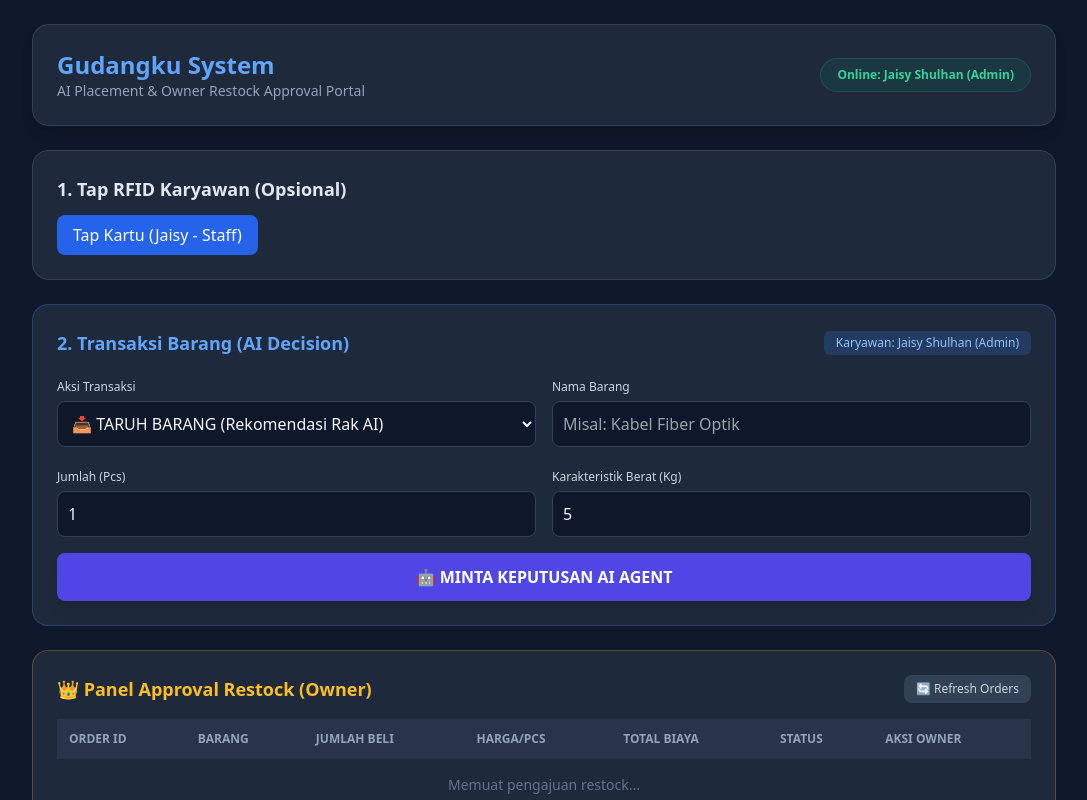
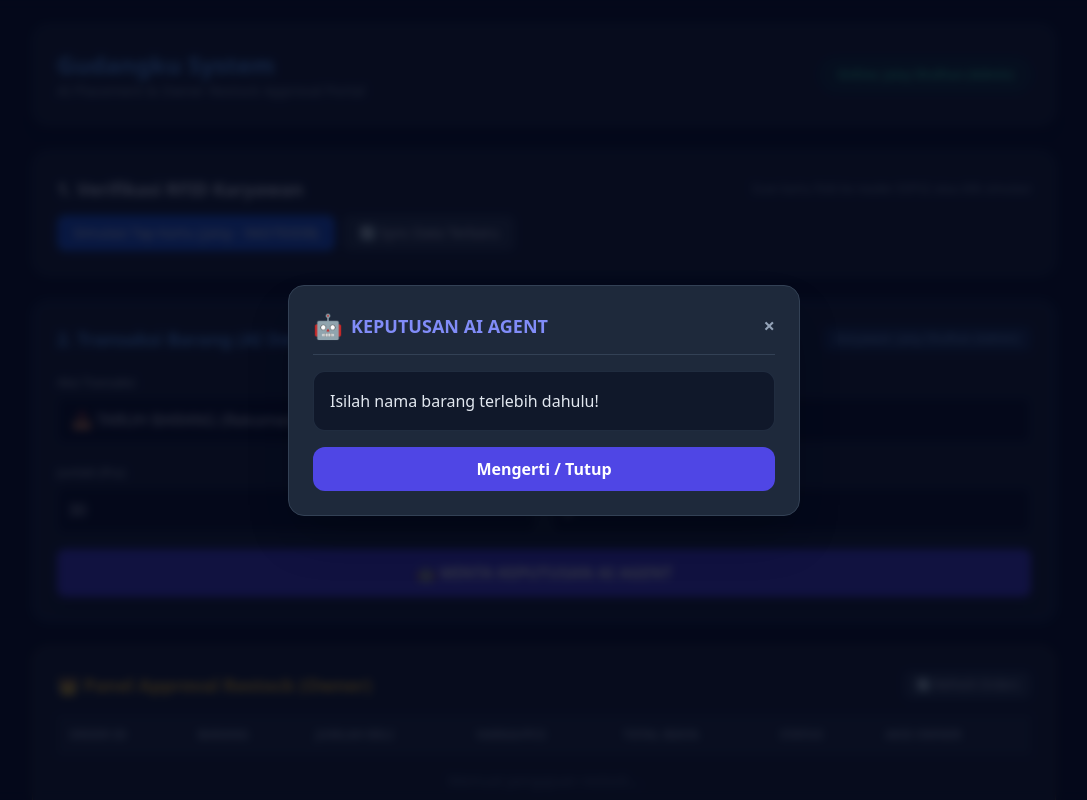
Before and after one commit to shulhanjaisy/Gudangku, a plain HTML site: page index.html in a window 1280 px wide. Both pictures are taken after a click on the button "🤖 MINTA KEPUTUSAN AI AGENT". Shown: the top 800 px of the page, without its empty margins (96-1183 px from the left). Drawn offline with nearby package versions, Linux system fonts and the light colour scheme.

Commit message:
Update index.html

```diff
--- a/index.html
+++ b/index.html
@@ -21,15 +21,23 @@
       </div>
     </div>
 
-    <!-- STEP 1: VERIFIKASI RFID STAFF (OPSIONAL / SIMULASI) -->
+    <!-- STEP 1: VERIFIKASI RFID STAFF (SIMULASI / FISIK) -->
     <div class="bg-slate-800 p-6 rounded-2xl border border-slate-700 space-y-3">
-      <h2 class="text-lg font-semibold text-slate-200">1. Tap RFID Karyawan (Opsional)</h2>
-      <button onclick="simulasiTap('9AD7E0DB')" class="px-4 py-2 bg-blue-600 hover:bg-blue-500 text-white rounded-lg font-medium transition active:scale-95">
-        Tap Kartu (Jaisy - Staff)
-      </button>
+      <div class="flex justify-between items-center">
+        <h2 class="text-lg font-semibold text-slate-200">1. Verifikasi RFID Karyawan</h2>
+        <span class="text-xs text-slate-400">Scan kartu fisik ke reader ESP32 atau klik simulasi</span>
+      </div>
+      <div class="flex gap-2">
+        <button onclick="simulasiTap('9AD7E0DB')" class="px-4 py-2 bg-blue-600 hover:bg-blue-500 text-white rounded-lg font-medium transition active:scale-95 text-sm">
+          Simulasi Tap Kartu (Jaisy - 9AD7E0DB)
+        </button>
+        <button onclick="loadAuditLogs(); loadRestockOrders();" class="px-4 py-2 bg-slate-700 hover:bg-slate-600 text-slate-200 rounded-lg font-medium transition text-sm">
+          🔄 Sync Data Terbaru
+        </button>
+      </div>
     </div>
 
-    <!-- STEP 2: TRANSAKSI AI BARANG (LANGSUNG MUNCUL TANPA TERSEMBUNYI) -->
+    <!-- STEP 2: TRANSAKSI AI BARANG -->
     <div id="section-action" class="bg-slate-800 p-6 rounded-2xl border border-blue-500/30 space-y-4">
       <div class="flex justify-between items-center">
         <h2 class="text-lg font-semibold text-blue-400">2. Transaksi Barang (AI Decision)</h2>
@@ -46,11 +54,11 @@
         </div>
         <div>
           <label class="text-xs text-slate-300 font-medium">Nama Barang</label>
-          <input type="text" id="input-barang" placeholder="Misal: Kabel Fiber Optik" class="w-full mt-1 p-2.5 rounded-lg bg-slate-900 text-slate-100 border border-slate-700">
+          <input type="text" id="input-barang" placeholder="Misal: Semen Bekasi" class="w-full mt-1 p-2.5 rounded-lg bg-slate-900 text-slate-100 border border-slate-700">
         </div>
         <div>
           <label class="text-xs text-slate-300 font-medium">Jumlah (Pcs)</label>
-          <input type="number" id="input-jumlah" value="1" min="1" class="w-full mt-1 p-2.5 rounded-lg bg-slate-900 text-slate-100 border border-slate-700">
+          <input type="number" id="input-jumlah" value="30" min="1" class="w-full mt-1 p-2.5 rounded-lg bg-slate-900 text-slate-100 border border-slate-700">
         </div>
         <div>
           <label class="text-xs text-slate-300 font-medium">Karakteristik Berat (Kg)</label>
@@ -122,15 +130,54 @@
 
   </div>
 
+  <!-- MODAL CUSTOM UNTUK RESULT AI AGENT -->
+  <div id="ai-modal" class="fixed inset-0 bg-slate-950/80 backdrop-blur-sm flex items-center justify-center hidden z-50 p-4">
+    <div class="bg-slate-800 border border-slate-700 max-w-lg w-full rounded-2xl p-6 shadow-2xl space-y-4 transform transition-all scale-100">
+      <div class="flex justify-between items-center border-b border-slate-700 pb-3">
+        <div class="flex items-center gap-2">
+          <span class="text-2xl">🤖</span>
+          <h3 class="font-bold text-lg text-indigo-400">KEPUTUSAN AI AGENT</h3>
+        </div>
+        <button onclick="closeModal()" class="text-slate-400 hover:text-white font-bold text-xl">&times;</button>
+      </div>
+
+      <div class="bg-slate-900/90 p-4 rounded-xl border border-slate-700/50">
+        <p id="modal-text" class="text-slate-200 font-medium leading-relaxed"></p>
+      </div>
+
+      <div id="modal-extra-badge" class="hidden bg-amber-500/10 border border-amber-500/30 text-amber-400 p-3 rounded-lg text-xs">
+        ⚠️ Stok menipis! AI telah mengirimkan draf restock & email ke Owner.
+      </div>
+
+      <button onclick="closeModal()" class="w-full py-2.5 bg-indigo-600 hover:bg-indigo-500 text-white rounded-xl font-semibold transition">
+        Mengerti / Tutup
+      </button>
+    </div>
+  </div>
+
   <script>
-    // ⚠️ PASTE LINK NGROK KAMU DI SINI (Wajib akhiran /api/agent/process)
+    // ⚠️ PASTE LINK NGROK KAMU DI SINI (Wajib /api/agent/process)
     const PYTHON_URL = "https://qualifier-cozily-clean.ngrok-free.dev/api/agent/process";
 
     // ⚠️ PASTE LINK APPS SCRIPT KAMU DI SINI
     const GAS_URL = "https://script.google.com/macros/s/AKfycbwbLjWD7_giwkE-iyVO2HH6x_E0lp2vdPZ6bCWVZBrTO6BJl7F6cnd0dc2n-flttSuIkA/exec";
 
-    // User default (tidak bergantung pada tap RFID)
     let activeUser = { rfid: "9AD7E0DB", name: "Jaisy Shulhan", role: "Admin Gudang" };
+
+    function showModal(text, isRestock = false) {
+      document.getElementById("modal-text").innerText = text;
+      const extra = document.getElementById("modal-extra-badge");
+      if (isRestock) {
+        extra.classList.remove("hidden");
+      } else {
+        extra.classList.add("hidden");
+      }
+      document.getElementById("ai-modal").classList.remove("hidden");
+    }
+
+    function closeModal() {
+      document.getElementById("ai-modal").classList.add("hidden");
+    }
 
     function sendJSONP(url, callbackName) {
       const id = "jsonp-" + callbackName;
@@ -143,7 +190,7 @@
       document.body.appendChild(script);
     }
 
-    // 1. SIMULASI TAP RFID
+    // SIMULASI / CIK TAP RFID
     function simulasiTap(rfid) {
       sendJSONP(GAS_URL + "?action=VERIFY_RFID&rfid_uid=" + rfid, "onRfidVerified");
     }
@@ -153,22 +200,20 @@
         activeUser = res.staff;
         document.getElementById("session-badge").innerText = "Online: " + activeUser.name;
         document.getElementById("active-staff").innerText = "Karyawan: " + activeUser.name + " (" + activeUser.role + ")";
-        alert("✅ RFID Terverifikasi sebagai " + activeUser.name);
+        showModal("✅ RFID Terverifikasi!\nNama: " + activeUser.name + "\nRole: " + activeUser.role);
       } else {
-        alert("❌ " + res.message);
+        showModal("❌ " + res.message);
       }
     };
 
-    // 2. PROSES TRANSAKSI KE PYTHON AI AGENT
+    // PROSES TRANSAKSI AI
     function prosesAIAgent() {
       const mode = document.getElementById("input-mode").value;
       const barang = document.getElementById("input-barang").value;
       const jumlah = document.getElementById("input-jumlah").value;
       const berat = document.getElementById("input-berat").value;
 
-      if (!barang) return alert("Isi nama barang terlebih dahulu!");
-
-      alert("⏳ AI Agent sedang memproses...");
+      if (!barang) return showModal(" Isilah nama barang terlebih dahulu!");
 
       fetch(PYTHON_URL, {
         method: "POST",
@@ -178,42 +223,31 @@
         },
         body: JSON.stringify({ action: mode, nama_barang: barang, jumlah: jumlah, berat_kg: berat, stok_sekarang: 2, min_stok: 5 })
       })
-      .then(res => {
-        if (!res.ok) throw new Error("HTTP Status: " + res.status);
-        return res.json();
-      })
+      .then(res => res.json())
       .then(data => {
         if (data.status === "SUCCESS") {
           const decision = data.agent_decision;
-          alert("🤖 KEPUTUSAN AI AGENT:\n\n" + decision.instruksi);
+          showModal(decision.instruksi, decision.need_restock);
 
-          // Jika stok kritis, buatkan order restock & kirim email ke Owner
           if (decision.need_restock) {
             const createOrderUrl = GAS_URL + `?action=CREATE_RESTOCK_ORDER&nama_barang=${encodeURIComponent(barang)}&jumlah_beli=${decision.rekomendasi_beli}&estimasi_harga=50000`;
             sendJSONP(createOrderUrl, "onOrderCreated");
           }
 
-          // Simpan log transaksi ke Google Sheets
           const logUrl = GAS_URL + `?action=SAVE_LOG&rfid_uid=${activeUser.rfid}&staff_name=${encodeURIComponent(activeUser.name)}&tipe_aksi=${mode}&nama_barang=${encodeURIComponent(barang)}&jumlah=${jumlah}&rak=${decision.rak_tujuan || 'SISTEM'}`;
           sendJSONP(logUrl, "onLogSaved");
         } else {
-          alert("❌ Error AI: " + data.message);
+          showModal("❌ Error AI: " + data.message);
         }
       })
       .catch(err => {
-        console.error("Detail error:", err);
-        alert("❌ Gagal Konek ke Python AI!\n\nPeriksa 2 hal ini:\n1. Pastikan 'PYTHON_URL' di index.html pakai link ngrok terbaru + akhiran /api/agent/process\n2. Pastikan 'python agent.py' dan 'ngrok' sedang berjalan di terminal.");
+        showModal("❌ Gagal Konek ke Python AI!\n\nPastikan 'python agent.py' & 'ngrok' berjalan.");
       });
     }
 
-    window.onOrderCreated = function(res) {
-      alert("⚠️ NOTIFIKASI RESTOCK:\n" + res.message);
-      loadRestockOrders();
-    };
-
+    window.onOrderCreated = function(res) { loadRestockOrders(); };
     window.onLogSaved = function() { loadAuditLogs(); };
 
-    // 3. LOAD TABEL RESTOCK ORDERS UNTUK OWNER
     function loadRestockOrders() {
       sendJSONP(GAS_URL + "?action=GET_RESTOCK_ORDERS", "onOrdersReceived");
     }
@@ -223,7 +257,6 @@
         let html = "";
         res.orders.reverse().forEach(ord => {
           const isPending = ord.status === "PENDING_APPROVAL";
-
           html += `
             <tr class="hover:bg-slate-700/30">
               <td class="p-3 font-mono text-xs text-amber-400">${ord.order_id}</td>
@@ -254,7 +287,6 @@
     function editOrder(orderId, currentQty, currentPrice) {
       const newQty = prompt("Edit Jumlah Beli (pcs):", currentQty);
       const newPrice = prompt("Edit Estimasi Harga per Pcs (Rp):", currentPrice);
-
       if (newQty && newPrice) {
         const url = GAS_URL + `?action=PROCESS_APPROVAL&order_id=${orderId}&decision=EDIT&new_qty=${newQty}&new_price=${newPrice}`;
         sendJSONP(url, "onApprovalDone");
@@ -262,11 +294,10 @@
     }
 
     window.onApprovalDone = function(res) {
-      alert("✅ " + res.message);
+      showModal("✅ " + res.message);
       loadRestockOrders();
     };
 
-    // 4. LOAD AUDIT LOGS
     function loadAuditLogs() {
       sendJSONP(GAS_URL + "?action=GET_AUDIT_LOGS", "onAuditReceived");
     }
@@ -290,7 +321,6 @@
       }
     };
 
-    // Otomatis muat data tabel saat halaman dibuka
     loadRestockOrders();
     loadAuditLogs();
   </script>
```
